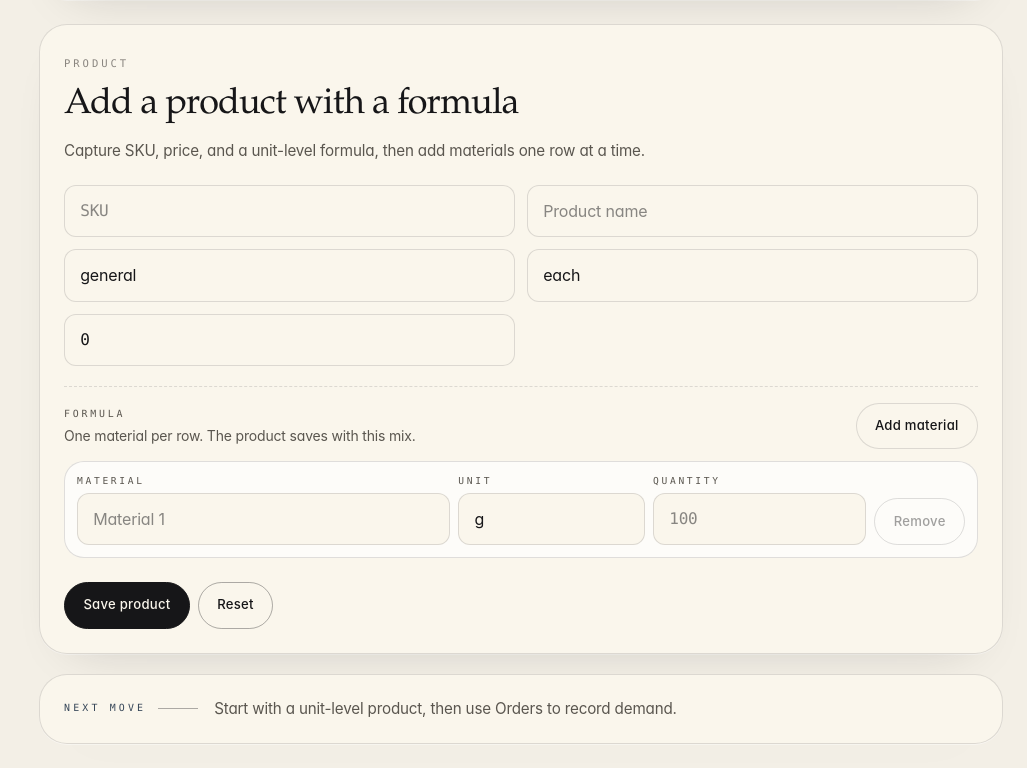
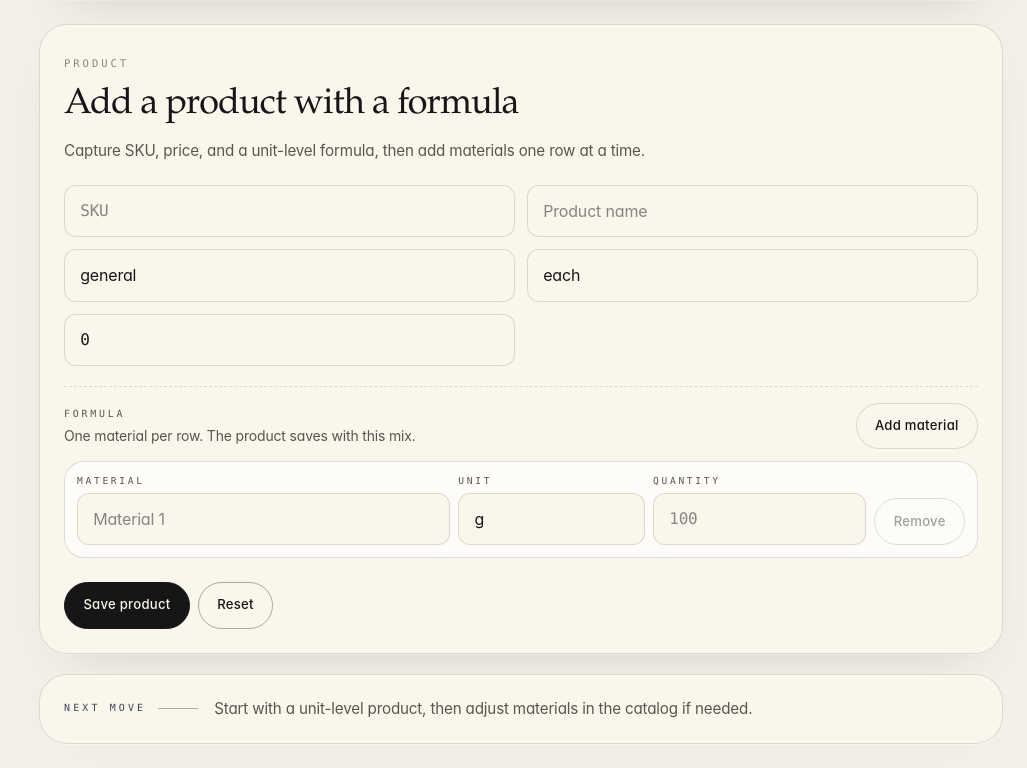
Before and after one commit to pabloher95/dbs_finalproject, a Next.js app: page /import in a window 1280 px wide. Shown: the part 955-1723 px from the top of the page, without its empty margins (253-1280 px from the left). Built offline with nearby package versions, Linux system fonts and the light colour scheme; no server answers.

Commit message:
Clean intake product copy

```diff
--- a/src/app/(workspace)/import/page.tsx
+++ b/src/app/(workspace)/import/page.tsx
@@ -8,16 +8,16 @@ export default async function ImportPage() {
   const language = await getRequestLanguage();
   return (
     <WorkflowPageShell
-      eyebrow={language === "es" ? "Entrada directa" : "Direct intake"}
-      title={language === "es" ? "Crea productos en línea" : "Create products online"}
+      eyebrow={language === "es" ? "Productos" : "Products"}
+      title={language === "es" ? "Crea productos con fórmula" : "Create products with formulas"}
       description={
         language === "es"
           ? "Completa el formulario de productos para que el espacio de trabajo se actualice al instante, sin subir archivos. La fórmula del producto se guarda por unidad."
           : "Fill out the product form so the workspace updates instantly, without uploading files. Product formulas are saved at the unit level."
       }
       metrics={[
-        { label: language === "es" ? "Elementos del catálogo" : "Catalog items", value: String(snapshot.products.length) },
-        { label: language === "es" ? "Pedidos abiertos" : "Open orders", value: String(snapshot.orders.length) },
+        { label: language === "es" ? "Productos" : "Products", value: String(snapshot.products.length) },
+        { label: language === "es" ? "Materiales" : "Materials", value: String(snapshot.materials.length) },
         { label: language === "es" ? "Proveedores" : "Suppliers", value: String(snapshot.suppliers.length) }
       ]}
       steps={[
@@ -32,14 +32,14 @@ export default async function ImportPage() {
           title: language === "es" ? "Pasa a compras" : "Move to purchasing",
           description:
             language === "es"
-              ? "La demanda abierta alimenta la cola de compras sin otro paso."
-              : "Open demand feeds purchasing without another handoff."
+              ? "La fórmula alimenta compras sin otro paso."
+              : "The formula feeds purchasing without another handoff."
         }
       ]}
       nextStep={
         language === "es"
-          ? "Empieza por un producto por unidad; después usa Pedidos para registrar la demanda."
-          : "Start with a unit-level product, then use Orders to record demand."
+          ? "Empieza por un producto por unidad; luego ajusta materiales en el catálogo si hace falta."
+          : "Start with a unit-level product, then adjust materials in the catalog if needed."
       }
     >
       <ImportPageContent snapshot={snapshot} />
--- a/src/lib/i18n.ts
+++ b/src/lib/i18n.ts
@@ -523,8 +523,8 @@ export function contactBoardCopy(language: Language) {
 
 export function importExperienceCopy(language: Language) {
   return {
-    eyebrow: language === "es" ? "Ingesta directa" : "Direct intake",
-    title: language === "es" ? "Crea productos sin archivo" : "Create products without a file",
+    eyebrow: language === "es" ? "Productos" : "Products",
+    title: language === "es" ? "Crea productos con fórmula" : "Create products with formulas",
     description:
       language === "es"
         ? "Completa el formulario del producto, guarda cada registro y deja que el espacio de trabajo se actualice al instante."
```
